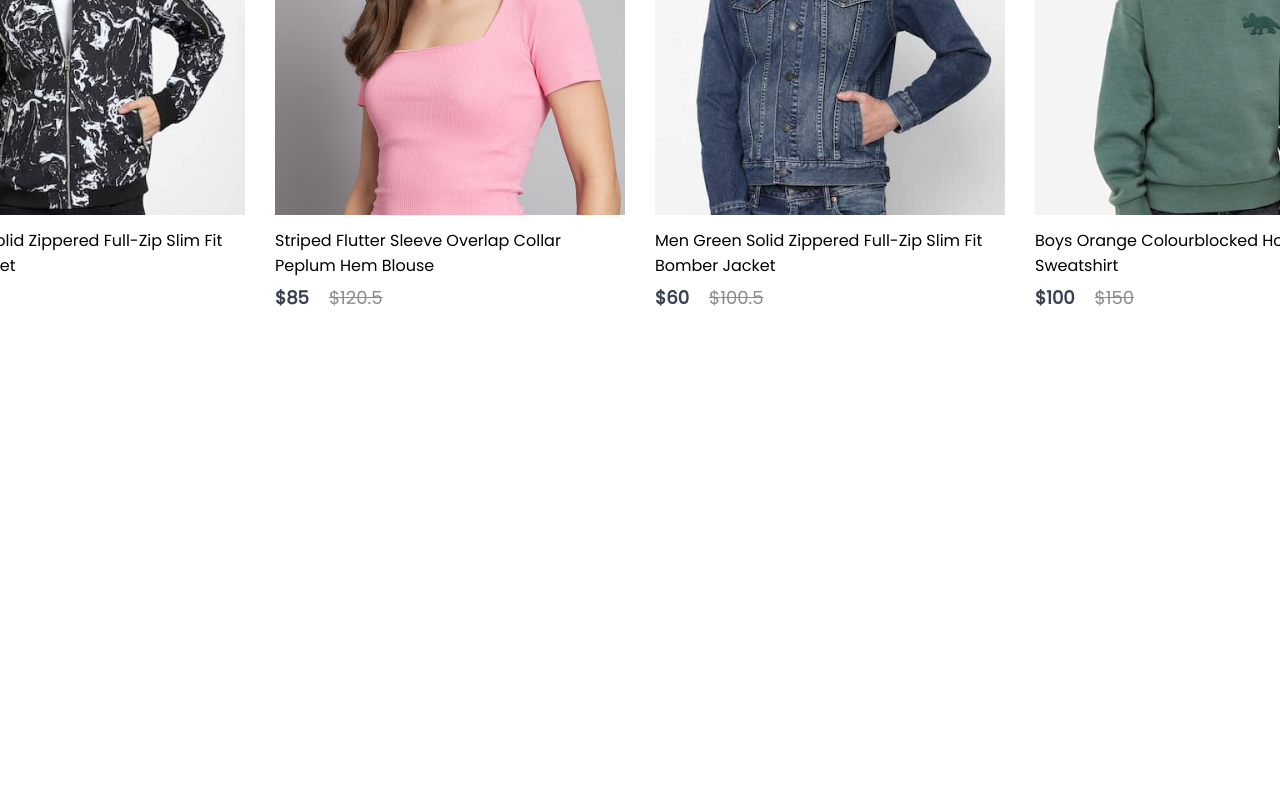
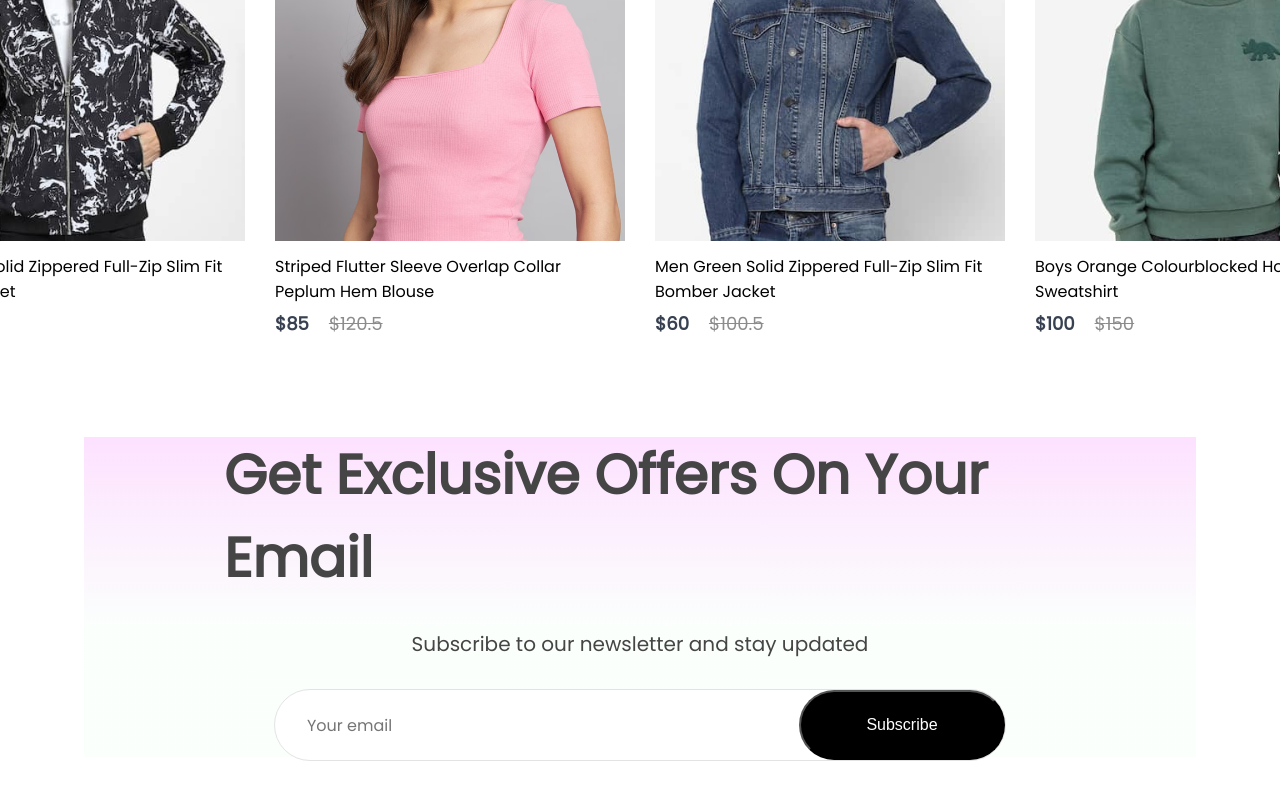
Before and after one commit to Samuel-Tobi/E-Commerce, a React (Create React App) app: page / in a window 1280 px wide. Shown: the part 3141-3941 px from the top of the page. Before the commit the page ends 3452 px from the top, so only its background shows below. Built offline with nearby package versions, Linux system fonts and the light colour scheme.

Commit message:
Created NewsLetter Component

```diff
--- a/src/components/newCollections/newCollections.css
+++ b/src/components/newCollections/newCollections.css
@@ -2,8 +2,8 @@
   display: flex;
   flex-direction: column;
   align-items: center;
-  gap: 10px;
-  height: 90vh;
+  gap: 20px;
+  margin-bottom: 100px;
 }
 .newCollections h1 {
   color: #171717;
--- /dev/null
+++ b/src/components/newsLetter/NewsLetter.js
@@ -0,0 +1,17 @@
+import React from "react";
+import "./newsLetter.css";
+
+function NewsLetter() {
+  return (
+    <div className="newsletter">
+      <h1>Get Exclusive Offers On Your Email </h1>
+      <p>Subscribe to our newsletter and stay updated</p>
+      <div>
+        <input type="email" placeholder="Your email" />
+        <button>Subscribe</button>
+      </div>
+    </div>
+  );
+}
+
+export default NewsLetter;
--- /dev/null
+++ b/src/components/newsLetter/newsLetter.css
@@ -0,0 +1,51 @@
+.newsletter {
+  width: 65%;
+  height: 40vh;
+  display: flex;
+  flex-direction: column;
+  align-items: center;
+  justify-content: center;
+  margin: auto;
+  padding: 0px 140px;
+  margin-bottom: 150px;
+  background: linear-gradient(180deg, #fde1ff 0%, #e1ffea22 60%);
+  gap: 30px;
+}
+.newsletter h1 {
+  color: #454545;
+  font-size: 55px;
+  font-weight: 600;
+}
+.newsletter p {
+  color: #454545;
+  font-size: 20px;
+}
+.newsletter div {
+  display: flex;
+  align-items: center;
+  justify-content: space-between;
+  background: #fff;
+  width: 730px;
+  height: 70px;
+  border-radius: 80px;
+  border: 1px solid #e3e3e3;
+}
+.newsletter input {
+  width: 500px;
+  margin-left: 30px;
+  border: none;
+  outline: none;
+  color: #616161;
+  font-family: Poppins;
+  font-size: 16px;
+}
+
+.newsletter div button {
+  width: 210px;
+  height: 70px;
+  border-radius: 80px;
+  background: #000;
+  color: #fff;
+  font-size: 16px;
+  cursor: pointer;
+}
--- a/src/pages/Shop.jsx
+++ b/src/pages/Shop.jsx
@@ -1,8 +1,9 @@
 import React from "react";
 import Hero from "../components/hero/Hero";
+import NewCollections from "../components/newCollections/NewCollections";
+import NewsLetter from "../components/newsLetter/NewsLetter";
+import Offers from "../components/offers/Offers";
 import Popular from "../components/popular/Popular";
-import Offers from "../components/offers/Offers";
-import NewCollections from "../components/newCollections/NewCollections";
 
 function Shop() {
   return (
@@ -11,6 +12,7 @@
       <Popular />
       <Offers />
       <NewCollections />
+      <NewsLetter />
     </div>
   );
 }
```
